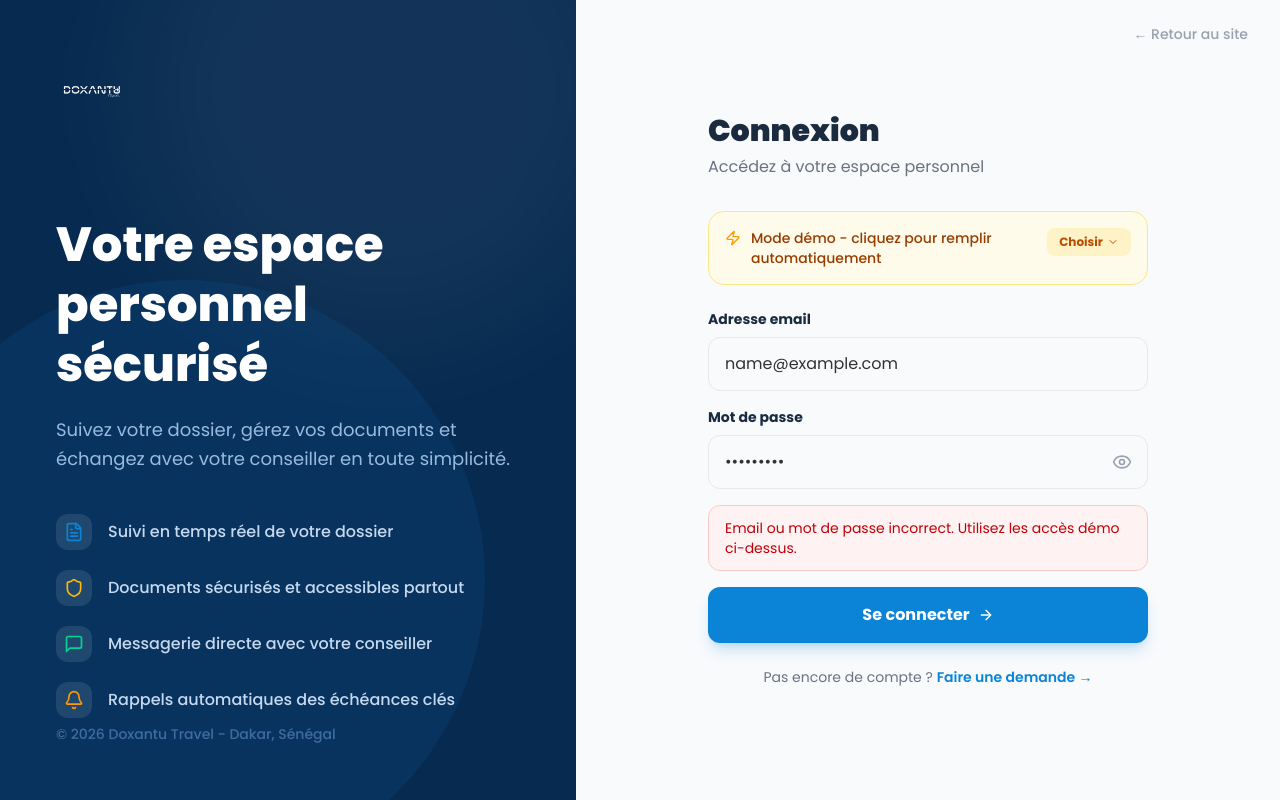
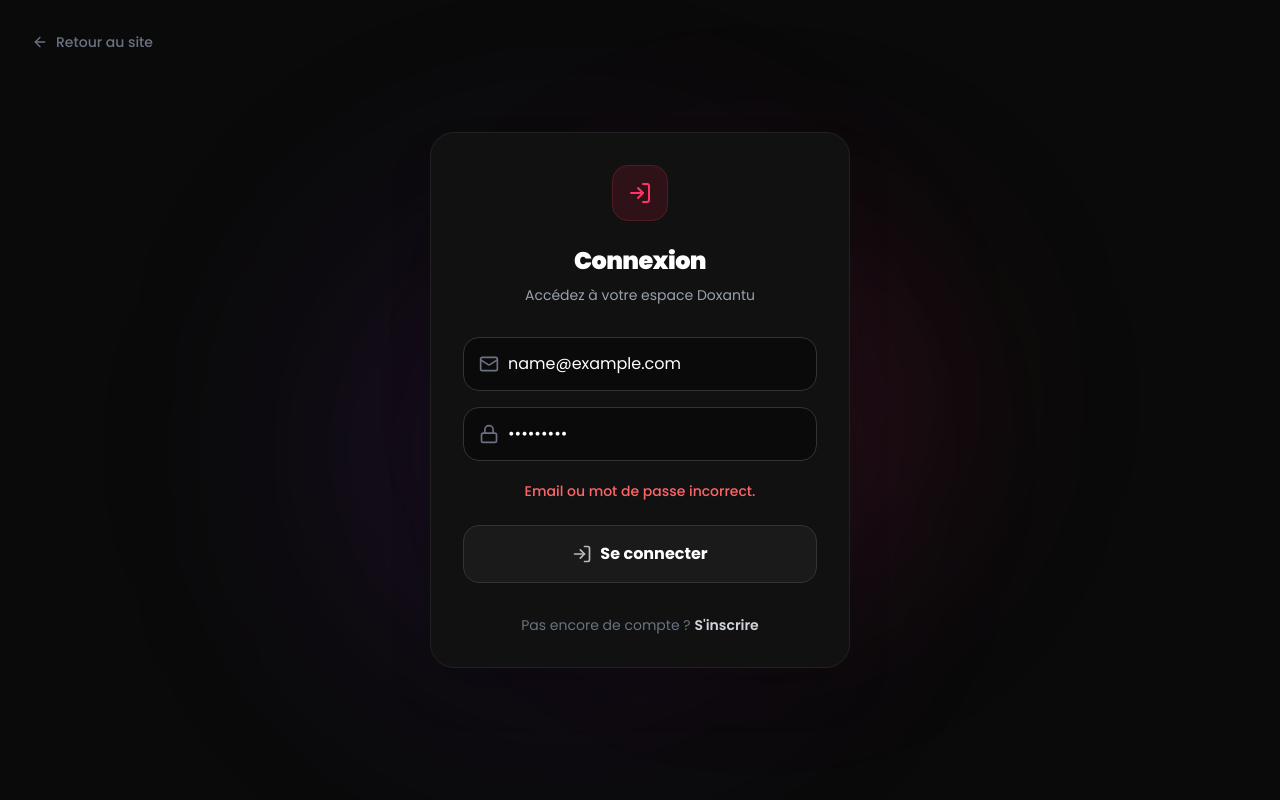
Before and after one commit to traveldoxantu-cmyk/site-doxantu-travel, a React (Vite) app: page /connexion in a window 1280 px wide. Both pictures are taken after typing "name@example.com", "Sample123" into the empty fields and a click on the button "Se connecter". Built offline with nearby package versions, Linux system fonts and the light colour scheme.

Commit message:
feat(front): Cosmos login redesign and header dropdown

```diff
--- a/src/app/components/Header.tsx
+++ b/src/app/components/Header.tsx
@@ -83,15 +83,32 @@
           </nav>
 
           <div className="hidden lg:flex items-center gap-3">
-            <Link
-              to="/mon-espace"
+            <div className="relative group">
+              <button
                 className={`inline-flex items-center gap-2 px-5 py-2.5 rounded-2xl text-sm font-semibold transition-all ${scrolled
                   ? 'bg-slate-100 text-slate-700 hover:bg-slate-200'
                   : 'bg-white/20 text-white hover:bg-white/28'
                   }`}
               >
                 <LayoutGrid className="w-4 h-4" /> Mon espace
+              </button>
+              <div className="absolute right-0 top-full pt-2 opacity-0 invisible group-hover:opacity-100 group-hover:visible transition-all duration-200 z-50">
+                <div className="bg-white rounded-2xl shadow-xl border border-gray-100 p-2 min-w-[200px] flex flex-col gap-1">
+                  <Link
+                    to="/connexion?role=client"
+                    className="flex items-center gap-3 px-4 py-3 rounded-xl hover:bg-[#E8F4FD] hover:text-[#0B84D8] text-[#333333] transition-colors text-sm font-medium"
+                  >
+                    👤 Espace Client
                   </Link>
+                  <Link
+                    to="/connexion?role=admin"
+                    className="flex items-center gap-3 px-4 py-3 rounded-xl hover:bg-[#E8F4FD] hover:text-[#0B84D8] text-[#333333] transition-colors text-sm font-medium"
+                  >
+                    🛡️ Espace Admin
+                  </Link>
+                </div>
+              </div>
+            </div>
             <Link
               to="/devis"
               className="inline-flex items-center gap-2 px-6 py-2.5 text-white font-semibold text-sm transition-all duration-200 hover:shadow-xl hover:-translate-y-0.5"
@@ -147,12 +164,23 @@
                   {item.label}
                 </Link>
               ))}
+            </div>
+
+            <div className="border-t border-gray-100 pt-2 mt-2 space-y-1">
+              <p className="text-xs font-semibold text-gray-400 uppercase tracking-wider px-3 pb-1 pt-2">Mon Espace</p>
               <Link
-                to="/mon-espace"
+                to="/connexion?role=client"
                 onClick={() => setMobileOpen(false)}
-                className="block px-3 py-2.5 rounded-xl text-[#333333] hover:bg-[#E8F4FD] hover:text-[#0B84D8] transition-colors font-medium text-sm flex items-center gap-2"
+                className="block px-3 py-2.5 rounded-xl text-[#333333] hover:bg-[#E8F4FD] hover:text-[#0B84D8] transition-colors font-medium text-sm"
               >
-                <LayoutGrid className="w-4 h-4" /> Mon espace
+                👤 Espace Client
+              </Link>
+              <Link
+                to="/connexion?role=admin"
+                onClick={() => setMobileOpen(false)}
+                className="block px-3 py-2.5 rounded-xl text-[#333333] hover:bg-[#E8F4FD] hover:text-[#0B84D8] transition-colors font-medium text-sm"
+              >
+                🛡️ Espace Admin
               </Link>
             </div>
 
--- a/src/app/pages/Login.tsx
+++ b/src/app/pages/Login.tsx
@@ -1,37 +1,40 @@
-import { useState } from 'react';
+import { useState, useEffect } from 'react';
 import { motion } from 'motion/react';
-import { Shield, MessageSquare, Bell, Eye, EyeOff, FileText, ArrowRight, Zap, ChevronDown } from 'lucide-react';
-import { Link, useNavigate } from 'react-router';
-import logoImgWhite from '../../assets/logo-doxantu-white.png';
+import { LogIn, ArrowLeft, Mail, Lock } from 'lucide-react';
+import { Link, useNavigate, useSearchParams } from 'react-router';
+import { SEO } from '../components/SEO';
 
-// Credentials de démonstration (simulation - pas de vrai backend auth)
+// Credentials de démonstration
 const DEMO_ACCOUNTS = [
-  { email: 'admin@doxantu.com', password: 'Admin2026!', role: 'admin', label: 'Admin', redirectTo: '/admin/dashboard' },
-  { email: 'amadou.diallo@edu.sn', password: 'Demo2026!', role: 'client', label: 'Client', redirectTo: '/mon-espace/dashboard' },
+  { email: 'admin@doxantu.com', password: 'Admin2026!', role: 'admin', redirectTo: '/admin/dashboard' },
+  { email: 'amadou.diallo@edu.sn', password: 'Demo2026!', role: 'client', redirectTo: '/mon-espace/dashboard' },
 ];
 
 export function Login() {
+    const [searchParams] = useSearchParams();
     const [email, setEmail] = useState('');
     const [password, setPassword] = useState('');
-    const [showPassword, setShowPassword] = useState(false);
     const [error, setError] = useState('');
     const [loading, setLoading] = useState(false);
-    const [showDemoMenu, setShowDemoMenu] = useState(false);
     const navigate = useNavigate();
 
-    const fillDemo = (account: typeof DEMO_ACCOUNTS[0]) => {
-        setEmail(account.email);
-        setPassword(account.password);
-        setError('');
-        setShowDemoMenu(false);
-    };
+    // Auto-complétion basée sur l'URL (?role=client|admin)
+    useEffect(() => {
+        const role = searchParams.get('role');
+        if (role) {
+            const demoAccount = DEMO_ACCOUNTS.find(acc => acc.role === role);
+            if (demoAccount) {
+                setEmail(demoAccount.email);
+                setPassword(demoAccount.password);
+            }
+        }
+    }, [searchParams]);
 
     const handleLogin = (e: React.FormEvent) => {
         e.preventDefault();
         setLoading(true);
         setError('');
 
-        // Simulate auth delay
         setTimeout(() => {
             const account = DEMO_ACCOUNTS.find(
                 a => a.email === email.trim().toLowerCase() && a.password === password
@@ -39,183 +42,118 @@
             if (account) {
                 navigate(account.redirectTo);
             } else {
-                setError('Email ou mot de passe incorrect. Utilisez les accès démo ci-dessus.');
+                setError('Email ou mot de passe incorrect.');
                 setLoading(false);
             }
         }, 600);
     };
 
     return (
-        <div className="min-h-screen flex bg-[#F8FAFC]">
-            {/* Left Pane */}
-            <div className="hidden lg:flex flex-col justify-between w-[45%] p-14 relative overflow-hidden" style={{ backgroundColor: '#072a50' }}>
-                <div className="absolute top-[-20%] right-[-10%] w-[500px] h-[500px] rounded-full bg-white/5 blur-3xl pointer-events-none" />
-                <div className="absolute bottom-[-10%] left-[-20%] w-[600px] h-[600px] rounded-full bg-[#0B84D8]/10 pointer-events-none" />
+        <div className="min-h-screen flex items-center justify-center relative overflow-hidden bg-[#0A0A0A] selection:bg-[#ff3366]/30">
+            <SEO title="Connexion" description="Accédez à votre espace sécurisé Doxantu Travel." />
 
-                <div className="relative z-10">
-                    <Link to="/" className="inline-block mb-20 hover:opacity-90 transition-opacity">
-                        <img src={logoImgWhite} alt="Doxantu Travel" style={{ height: '72px', width: 'auto', objectFit: 'contain' }} />
+            {/* Effets Cosmos (Lueurs de fond) */}
+            <div className="absolute top-1/4 left-1/4 w-[500px] h-[500px] bg-[#9333ea]/10 rounded-full blur-[120px] pointer-events-none" />
+            <div className="absolute bottom-1/4 right-1/4 w-[400px] h-[400px] bg-[#e11d48]/10 rounded-full blur-[100px] pointer-events-none" />
+
+            {/* Bouton retour en absolut */}
+            <Link
+                to="/"
+                className="absolute top-8 left-8 flex items-center gap-2 text-sm font-medium text-gray-500 hover:text-white transition-colors z-20"
+            >
+                <ArrowLeft className="w-4 h-4" /> Retour au site
             </Link>
 
-                    <motion.div initial={{ opacity: 0, y: 30 }} animate={{ opacity: 1, y: 0 }} transition={{ duration: 0.6 }}>
-                        <h1 className="text-4xl xl:text-5xl font-extrabold text-white mb-5 leading-tight">
-                            Votre espace<br />personnel sécurisé
-                        </h1>
-                        <p className="text-lg text-blue-200/80 mb-10 leading-relaxed">
-                            Suivez votre dossier, gérez vos documents et échangez avec votre conseiller en toute simplicité.
-                        </p>
-
-                        <div className="space-y-5">
-                            {[
-                                { icon: <FileText className="w-5 h-5 text-[#0B84D8]" />, text: 'Suivi en temps réel de votre dossier' },
-                                { icon: <Shield className="w-5 h-5 text-amber-400" />, text: 'Documents sécurisés et accessibles partout' },
-                                { icon: <MessageSquare className="w-5 h-5 text-emerald-400" />, text: 'Messagerie directe avec votre conseiller' },
-                                { icon: <Bell className="w-5 h-5 text-amber-500" />, text: 'Rappels automatiques des échéances clés' },
-                            ].map((feature, idx) => (
+            {/* Carte Modale Centrale */}
             <motion.div
-                                    key={idx}
-                                    initial={{ opacity: 0, x: -20 }}
-                                    animate={{ opacity: 1, x: 0 }}
-                                    transition={{ delay: 0.3 + idx * 0.1 }}
-                                    className="flex items-center gap-4"
+                initial={{ opacity: 0, scale: 0.95 }}
+                animate={{ opacity: 1, scale: 1 }}
+                transition={{ duration: 0.4 }}
+                className="relative z-10 w-full max-w-[420px] p-8 bg-[#111111] border border-[#222222] rounded-3xl shadow-2xl"
             >
-                                    <div className="w-9 h-9 rounded-xl bg-white/10 flex items-center justify-center shrink-0">
-                                        {feature.icon}
-                                    </div>
-                                    <span className="text-blue-100/90 font-medium">{feature.text}</span>
-                                </motion.div>
-                            ))}
-                        </div>
-                    </motion.div>
+                <div className="text-center mb-8">
+                    {/* Icône Entête */}
+                    <div className="w-14 h-14 bg-[#2f1118] border border-[#521c25] rounded-2xl mx-auto flex items-center justify-center mb-6">
+                        <LogIn className="w-6 h-6 text-[#ff3366]" />
                     </div>
 
-                <div className="relative z-10 text-sm text-blue-300/40 font-medium">
-                    © {new Date().getFullYear()} Doxantu Travel - Dakar, Sénégal
-                </div>
-            </div>
-
-            {/* Right Pane */}
-            <div className="flex-1 flex flex-col items-center justify-center p-6 lg:p-16 relative">
-                <Link to="/" className="absolute top-6 right-8 text-sm font-medium text-gray-400 hover:text-[#0B84D8] transition-colors flex items-center gap-1.5">
-                    ← Retour au site
-                </Link>
-
-                <motion.div
-                    initial={{ opacity: 0, y: 20 }}
-                    animate={{ opacity: 1, y: 0 }}
-                    transition={{ duration: 0.4 }}
-                    className="w-full max-w-[440px]"
-                >
-                    {/* Logo mobile */}
-                    <Link to="/" className="flex lg:hidden justify-center mb-8">
-                        <img src={logoImgWhite} alt="Doxantu Travel" style={{ height: '40px', filter: 'invert(1) sepia(1) saturate(3) hue-rotate(190deg)' }} />
-                    </Link>
-
-                    <div className="mb-8">
-                        <h2 className="text-3xl font-black text-[#1a2b40] mb-1.5">Connexion</h2>
-                        <p className="text-gray-500">Accédez à votre espace personnel</p>
-                    </div>
-
-                    {/* Demo banner */}
-                    <div className="mb-6 bg-amber-50 border border-amber-200 rounded-2xl p-4">
-                        <div className="flex items-start justify-between gap-3">
-                            <div className="flex gap-2.5">
-                                <Zap className="w-4 h-4 text-amber-500 shrink-0 mt-0.5" />
-                                <p className="text-sm text-amber-800 font-medium">
-                                    Mode démo - cliquez pour remplir automatiquement
+                    <h1 className="text-2xl font-black text-white mb-2 tracking-tight">
+                        Connexion
+                    </h1>
+                    <p className="text-gray-400 text-sm">
+                        Accédez à votre espace Doxantu
                     </p>
-                            </div>
-                            <div className="relative">
-                                <button
-                                    type="button"
-                                    onClick={() => setShowDemoMenu(!showDemoMenu)}
-                                    className="flex items-center gap-1 text-xs font-bold text-amber-700 bg-amber-100 hover:bg-amber-200 px-3 py-1.5 rounded-lg transition-colors whitespace-nowrap"
-                                >
-                                    Choisir <ChevronDown className="w-3 h-3" />
-                                </button>
-                                {showDemoMenu && (
-                                    <div className="absolute right-0 top-full mt-1.5 bg-white border border-gray-100 rounded-xl shadow-lg overflow-hidden z-10 w-52">
-                                        {DEMO_ACCOUNTS.map(acc => (
-                                            <button
-                                                key={acc.email}
-                                                type="button"
-                                                onClick={() => fillDemo(acc)}
-                                                className="w-full text-left px-4 py-3 hover:bg-gray-50 transition-colors"
-                                            >
-                                                <p className="text-sm font-bold text-[#1a2b40]">{acc.label}</p>
-                                                <p className="text-xs text-gray-400">{acc.email}</p>
-                                            </button>
-                                        ))}
-                                    </div>
-                                )}
-                            </div>
-                        </div>
                 </div>
 
                 <form onSubmit={handleLogin} className="space-y-4">
-                        <div>
-                            <label className="block text-sm font-bold text-[#1a2b40] mb-2">Adresse email</label>
+                    {/* Input Email */}
+                    <div className="relative">
+                        <div className="absolute inset-y-0 left-0 pl-4 flex items-center pointer-events-none">
+                            <Mail className="h-5 w-5 text-gray-500" />
+                        </div>
                         <input
                             type="email"
                             required
                             value={email}
                             onChange={e => setEmail(e.target.value)}
-                                className="w-full px-4 py-3.5 bg-gray-50 border border-gray-200 rounded-xl focus:ring-2 focus:ring-[#0B84D8]/20 focus:border-[#0B84D8] outline-none transition-all text-[#333]"
-                                placeholder="votre@email.com"
+                            className="block w-full pl-11 pr-4 py-3.5 bg-[#0a0a0a] border border-[#333] rounded-2xl text-white placeholder-gray-500 focus:outline-none focus:ring-1 focus:ring-[#ff3366]/50 focus:border-[#ff3366] transition-all"
+                            placeholder="Email"
                             autoComplete="email"
                         />
                     </div>
 
-                        <div>
-                            <label className="block text-sm font-bold text-[#1a2b40] mb-2">Mot de passe</label>
+                    {/* Input Mot de passe */}
                     <div className="relative">
+                        <div className="absolute inset-y-0 left-0 pl-4 flex items-center pointer-events-none">
+                            <Lock className="h-5 w-5 text-gray-500" />
+                        </div>
                         <input
-                                    type={showPassword ? 'text' : 'password'}
+                            type="password"
                             required
                             value={password}
                             onChange={e => setPassword(e.target.value)}
-                                    className="w-full px-4 py-3.5 bg-gray-50 border border-gray-200 rounded-xl focus:ring-2 focus:ring-[#0B84D8]/20 focus:border-[#0B84D8] outline-none transition-all text-[#333]"
-                                    placeholder="••••••••"
+                            className="block w-full pl-11 pr-4 py-3.5 bg-[#0a0a0a] border border-[#333] rounded-2xl text-white placeholder-gray-500 focus:outline-none focus:ring-1 focus:ring-[#ff3366]/50 focus:border-[#ff3366] transition-all"
+                            placeholder="Mot de passe"
                             autoComplete="current-password"
                         />
-                                <button type="button" onClick={() => setShowPassword(!showPassword)}
-                                    className="absolute right-4 top-1/2 -translate-y-1/2 text-gray-400 hover:text-gray-600">
-                                    {showPassword ? <EyeOff className="w-5 h-5" /> : <Eye className="w-5 h-5" />}
-                                </button>
-                            </div>
                     </div>
 
                     {error && (
                         <motion.div
-                                initial={{ opacity: 0, y: -4 }}
-                                animate={{ opacity: 1, y: 0 }}
-                                className="bg-red-50 border border-red-200 text-red-700 text-sm px-4 py-3 rounded-xl"
+                            initial={{ opacity: 0, height: 0 }}
+                            animate={{ opacity: 1, height: 'auto' }}
+                            className="text-red-400 text-sm text-center font-medium pt-1"
                         >
                             {error}
                         </motion.div>
                     )}
 
+                    {/* Submit Button */}
                     <button
                         type="submit"
                         disabled={loading}
-                            className="w-full py-4 bg-[#0B84D8] hover:bg-[#0973BD] disabled:opacity-70 text-white font-bold rounded-xl transition-all shadow-lg shadow-[#0B84D8]/20 flex items-center justify-center gap-2 mt-2"
+                        className="w-full relative mt-6 py-4 px-4 bg-[#1a1a1a] hover:bg-[#222222] border border-[#333] rounded-2xl text-white font-bold transition-all flex items-center justify-center gap-2 group overflow-hidden"
                     >
                         {loading ? (
-                                <span className="inline-block w-5 h-5 border-2 border-white/30 border-t-white rounded-full animate-spin" />
+                            <span className="w-5 h-5 border-2 border-gray-400 border-t-white rounded-full animate-spin" />
                         ) : (
-                                <>Se connecter <ArrowRight className="w-4 h-4" /></>
+                            <>
+                                <LogIn className="w-5 h-5 opacity-70 group-hover:opacity-100 transition-opacity" />
+                                <span>Se connecter</span>
+                            </>
                         )}
                     </button>
                 </form>
 
-                    <p className="text-center text-sm text-gray-500 mt-6">
+                <div className="mt-8 text-center">
+                    <p className="text-gray-500 text-sm">
                         Pas encore de compte ?{' '}
-                        <Link to="/devis" className="text-[#0B84D8] font-semibold hover:underline">
-                            Faire une demande →
+                        <Link to="/devis" className="text-gray-300 font-semibold hover:text-white transition-colors">
+                            S'inscrire
                         </Link>
                     </p>
+                </div>
             </motion.div>
-            </div>
         </div>
     );
 }
```
Lines whose indentation alone changed are shown as unchanged.
